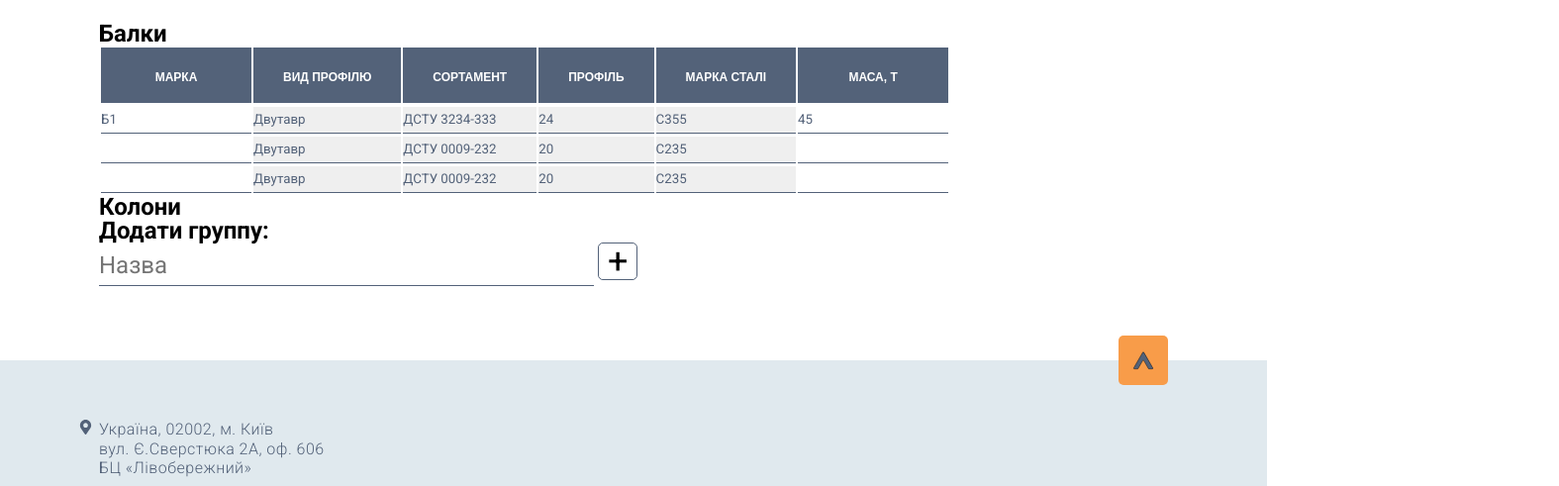
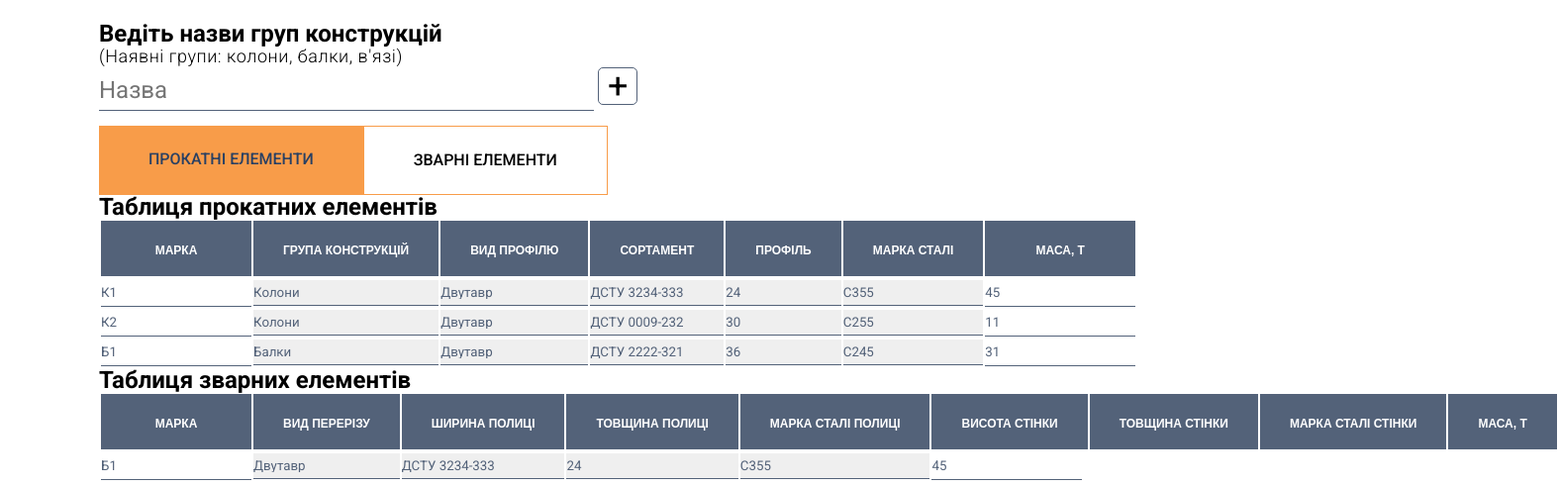
Before and after one commit to vdovkin/USCC-specification, a plain HTML site: page index.html in a window 1280 px wide. Shown: the part 241-732 px from the top of the page at 99% size, 1575 px wide, since content can reach past the window. Drawn offline with Linux system fonts and the light colour scheme; files that its build step writes are made by us from their sources.

Commit message:
change style

```diff
--- a/index.html
+++ b/index.html
@@ -82,18 +82,176 @@
   </section>
   <section class="main">
     <div class="container-100">
-      <div class="spec-group">
-        <h2>Балки</h2>
+      <div class="group-input">
+        <h2>Ведіть назви груп конструкцій</h2>
+        <p>(Наявні групи: колони, балки, в'язі)</p>
+        <input type="text" class="input" placeholder="Назва">
+        <span class="platform_add_symbol_header">+</span>
+      </div>
+      <div class="swith">
+        <a class="btn-swith active">Прокатні елементи</a>
+        <a class="btn-swith not-active">Зварні елементи</a>
       </div>
 
+      <h2>Таблиця прокатних елементів</h2>
       <table class="elements-table">
         <thead>
           <tr>
             <th>Марка</th>
+            <th>Група конструкцій</th>
             <th>Вид профілю</th>
             <th>Сортамент</th>
             <th>Профіль</th>
             <th>Марка сталі</th>
+            <th>Маса, т</th>
+          </tr>
+        </thead>
+<tbody>
+  <tr>
+    <td class="table-input"> <input type="text" value="К1"></td>
+    <td class="table-input"> <select>
+      <option value="g1">Колони</option>
+      <option value="g2">Балки</option>
+      <option value="g3">В'язі</option>
+    </select>
+    <td class="table-input"> <select>
+      <option value="2">Двутавр</option>
+      <option value="1">Швелер</option>
+      <option value="3">Квадратна труба</option>
+      <option value="4">Прямокутна труба</option>
+      <option value="4">Кругла труба</option>
+    </select>
+  </td>
+  <td class="table-input">
+    <select>
+      <option value="s1">ДСТУ 0009-232</option>
+      <option value="s2" selected>ДСТУ 3234-333</option>
+      <option value="s3">ДСТУ 2222-321</option>
+    </select>
+  </td>
+  <td class="table-input">
+    <select>
+      <option value="p1">20</option>
+      <option value="p2" selected>24</option>
+      <option value="p3">30</option>
+      <option value="p4">36</option>
+    </select>
+  </td>
+  <td class="table-input">
+    <select>
+      <option value="m1">C235</option>
+      <option value="m2">C245</option>
+      <option value="m3">C255</option>
+      <option value="m4" selected>C355</option>
+    </select>
+  </td>
+  <td class="table-input">
+    <input type="nubmer" value="45">
+  </td>
+
+  </tr>
+  <tr>
+    <td class="table-input"> <input type="text" value="К2"></td>
+    <td class="table-input"> <select>
+      <option value="g1">Колони</option>
+      <option value="g2">Балки</option>
+      <option value="g3">В'язі</option>
+    </select>
+    </td>
+    <td class="table-input"> <select>
+      <option value="2">Двутавр</option>
+      <option value="1">Швелер</option>
+      <option value="3">Квадратна труба</option>
+      <option value="4">Прямокутна труба</option>
+      <option value="4">Кругла труба</option>
+    </select>
+  </td>
+  <td class="table-input">
+    <select>
+      <option value="s1">ДСТУ 0009-232</option>
+      <option value="s2">ДСТУ 3234-333</option>
+      <option value="s3">ДСТУ 2222-321</option>
+    </select>
+  </td>
+  <td class="table-input">
+    <select>
+      <option value="p1">20</option>
+      <option value="p2">24</option>
+      <option value="p3" selected>30</option>
+      <option value="p4">36</option>
+    </select>
+  </td>
+  <td class="table-input">
+    <select>
+      <option value="m1">C235</option>
+      <option value="m2">C245</option>
+      <option value="m3" selected>C255</option>
+      <option value="m4">C355</option>
+    </select>
+  </td>
+  <td class="table-input">
+    <input type="nubmer" value="11">
+  </td>
+
+  </tr>
+  <tr>
+    <td class="table-input"> <input type="text" value="Б1"></td>
+    <td class="table-input"> <select>
+      <option value="g1">Колони</option>
+      <option value="g2" selected>Балки</option>
+      <option value="g3">В'язі</option>
+    </select>
+    </td>
+    <td class="table-input"> <select>
+      <option value="2">Двутавр</option>
+      <option value="1">Швелер</option>
+      <option value="3">Квадратна труба</option>
+      <option value="4">Прямокутна труба</option>
+      <option value="4">Кругла труба</option>
+    </select>
+  </td>
+  <td class="table-input">
+    <select>
+      <option value="s1">ДСТУ 0009-232</option>
+      <option value="s2">ДСТУ 3234-333</option>
+      <option value="s3" selected>ДСТУ 2222-321</option>
+    </select>
+  </td>
+  <td class="table-input">
+    <select>
+      <option value="p1">20</option>
+      <option value="p2">24</option>
+      <option value="p3">30</option>
+      <option value="p4" selected>36</option>
+    </select>
+  </td>
+  <td class="table-input">
+    <select>
+      <option value="m1">C235</option>
+      <option value="m2" selected>C245</option>
+      <option value="m3">C255</option>
+      <option value="m4">C355</option>
+    </select>
+  </td>
+  <td class="table-input">
+    <input type="nubmer" value="31">
+  </td>
+
+  </tr>
+</tbody>
+      </table>
+      <h2>Таблиця зварних елементів</h2>
+      <table class="elements-table">
+        <thead>
+          <tr>
+            <th>Марка</th>
+            <th>Вид Перерізу</th>
+            <th>Ширина полиці</th>
+            <th>Товщина полиці</th>
+            <th>Марка сталі полиці</th>
+            <th>Висота стінки</th>
+            <th>Товщина стінки</th>
+            <th>Марка сталі стінки</th>
             <th>Маса, т</th>
           </tr>
         </thead>
@@ -135,97 +293,11 @@
     <input type="nubmer" value="45">
   </td>
 
-  </tr>
-  <tr>
-    <td class="table-input"> <input type="text"></td>
-    <td class="table-input"> <select>
-      <option value="2">Двутавр</option>
-      <option value="1">Швелер</option>
-      <option value="3">Квадратна труба</option>
-      <option value="4">Прямокутна труба</option>
-      <option value="4">Кругла труба</option>
-    </select>
-  </td>
-  <td class="table-input">
-    <select>
-      <option value="s1">ДСТУ 0009-232</option>
-      <option value="s2">ДСТУ 3234-333</option>
-      <option value="s3">ДСТУ 2222-321</option>
-    </select>
-  </td>
-  <td class="table-input">
-    <select>
-      <option value="p1">20</option>
-      <option value="p2">24</option>
-      <option value="p3">30</option>
-      <option value="p4">36</option>
-    </select>
-  </td>
-  <td class="table-input">
-    <select>
-      <option value="m1">C235</option>
-      <option value="m2">C245</option>
-      <option value="m3">C255</option>
-      <option value="m4">C355</option>
-    </select>
-  </td>
-  <td class="table-input">
-    <input type="nubmer">
-  </td>
-
-  </tr>
-  <tr>
-    <td class="table-input"> <input type="text"></td>
-    <td class="table-input"> <select>
-      <option value="2">Двутавр</option>
-      <option value="1">Швелер</option>
-      <option value="3">Квадратна труба</option>
-      <option value="4">Прямокутна труба</option>
-      <option value="4">Кругла труба</option>
-    </select>
-  </td>
-  <td class="table-input">
-    <select>
-      <option value="s1">ДСТУ 0009-232</option>
-      <option value="s2">ДСТУ 3234-333</option>
-      <option value="s3">ДСТУ 2222-321</option>
-    </select>
-  </td>
-  <td class="table-input">
-    <select>
-      <option value="p1">20</option>
-      <option value="p2">24</option>
-      <option value="p3">30</option>
-      <option value="p4">36</option>
-    </select>
-  </td>
-  <td class="table-input">
-    <select>
-      <option value="m1">C235</option>
-      <option value="m2">C245</option>
-      <option value="m3">C255</option>
-      <option value="m4">C355</option>
-    </select>
-  </td>
-  <td class="table-input">
-    <input type="nubmer">
-  </td>
-
-  </tr>
 </tbody>
       </table>
 
-      <div class="spec-group">
-        <h2>Колони</h2>
-      </div>
-      <div class="group-input">
-        <h2>Додати группу:</h2>
-        <input type="text" class="input" placeholder="Назва">
-        <span class="platform_add_symbol_header">+</span>
-      </div>
-      <div class="group">
 
-      </div>
+
     </div>
 
   </section>
--- a/static/css/style.css
+++ b/static/css/style.css
@@ -239,3 +239,43 @@ td.table-input select{
   color: #536279;
   width: 100%;
 }
+
+.swith{
+  display: flex;
+  flex-direction: row;
+}
+
+.btn-swith {
+  font-size: 16px !important;
+  padding: 26px 50px !important;
+  font-weight: 500 !important;
+  display: block;
+  width: -webkit-max-content;
+  width: -moz-max-content;
+  width: max-content;
+  transition: 0.4s;
+  text-transform: uppercase;
+}
+
+.active {
+  font-size: 16px !important;
+  color: #294063 !important;
+  background-color: #f89c49 !important;
+  padding: 26px 50px !important;
+  font-weight: 500 !important;
+  display: block;
+  width: -webkit-max-content;
+  width: -moz-max-content;
+  width: max-content;
+  transition: 0.4s;
+  text-transform: uppercase;
+}
+
+.not-active{
+  border: 1px #f89c49 solid;
+}
+
+.not-active:hover {
+  background-color: #294063 !important;
+  color: #f89c49 !important;
+}
```
